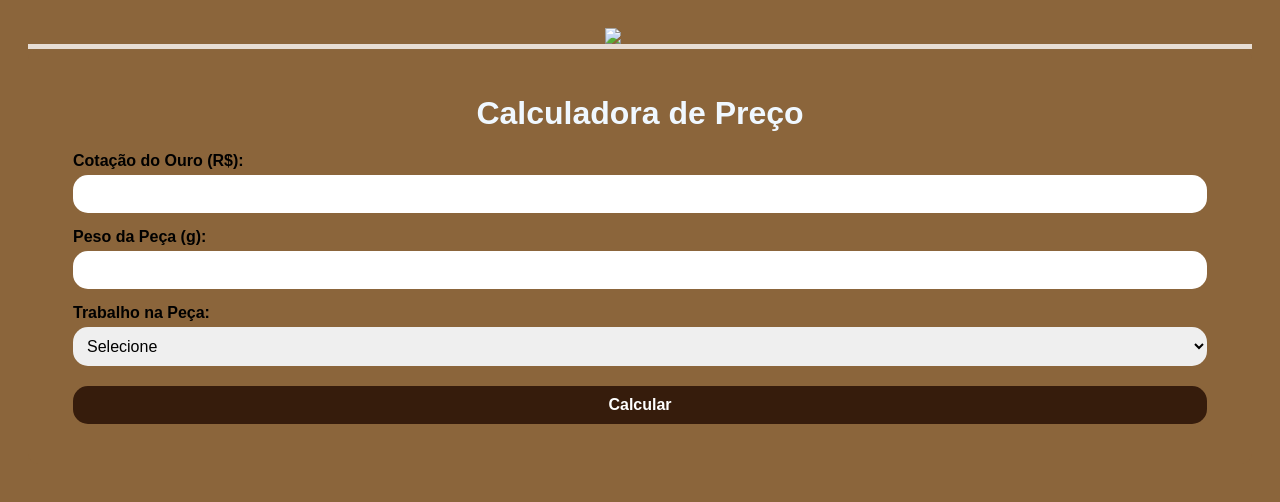
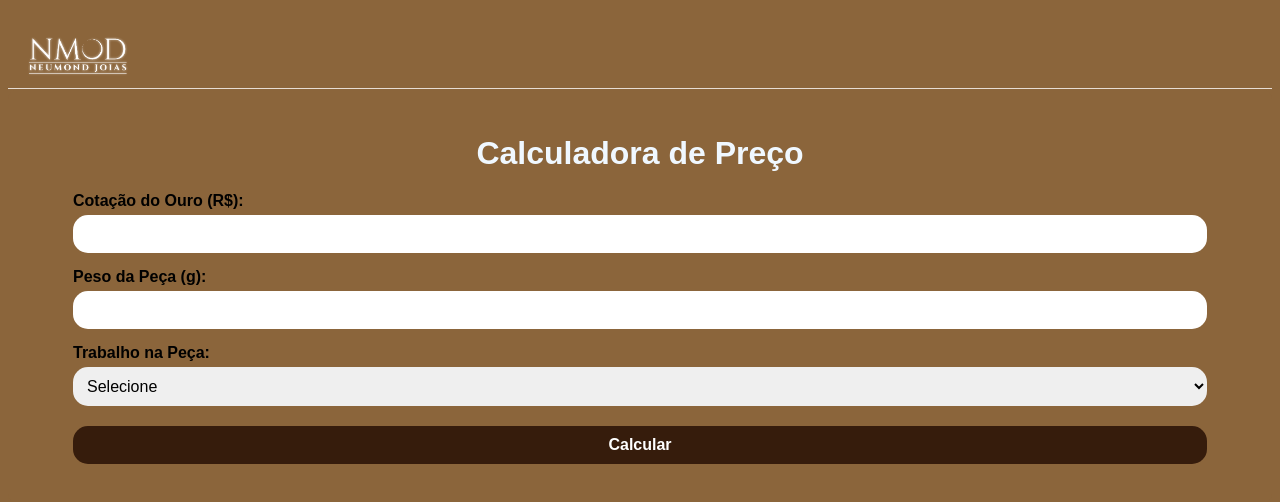
Before and after one commit to solmessias/Calculadora-NMD, a plain HTML site: page index.html in a window 1280 px wide. Drawn offline with Linux system fonts and the light colour scheme.

Commit message:
logo change

```diff
--- a/index.html
+++ b/index.html
@@ -8,7 +8,7 @@
 </head>
 <body>
     <nav>
-        <img src="logo_nav.jpeg">
+        <img src="NMODlogo_nav.png">
     </nav>
 
     <div class="container">
@@ -48,7 +48,7 @@
         </div>
 
         <div id="resultado" class="resultado hidden">
-            <h2>Preço</h2>
+            <h2>Preço a ser cobrado</h2>
             <p id="precoPeça"></p>
             <p id="precoMarkup"></p>
         </div>
--- a/style.css
+++ b/style.css
@@ -1,18 +1,17 @@
 body {
     font-family: Arial, sans-serif;
     background: #8B653B;
-    padding: 20px;
 }
 
 nav{
     max-height: fit-content;
     display: flex;
-    justify-content: center;
-    border-bottom: 5px solid #e7ddd4;
+    border-bottom: 1.5px solid #e7ddd4;
 }
 
 nav img{
-    width: 70px;
+    width: 100px;
+    margin-left: 20px;
 
 }
 
@@ -20,7 +19,7 @@ nav img{
     max-width: 100%;
     margin: auto;
     background: #8B653B;
-    padding: 25px;
+    padding: 25px 45px;
     border-radius: 10px;
     display: flex;
     flex-direction:column;
@@ -85,5 +84,5 @@ button:hover {
 }
 
 #precoPeça, #precoMarkup{
-    font-size: large;
+    font-size:larger;
 }
```
Also changed, not shown: NMODlogo_nav.png (added), logo_nav.png.
